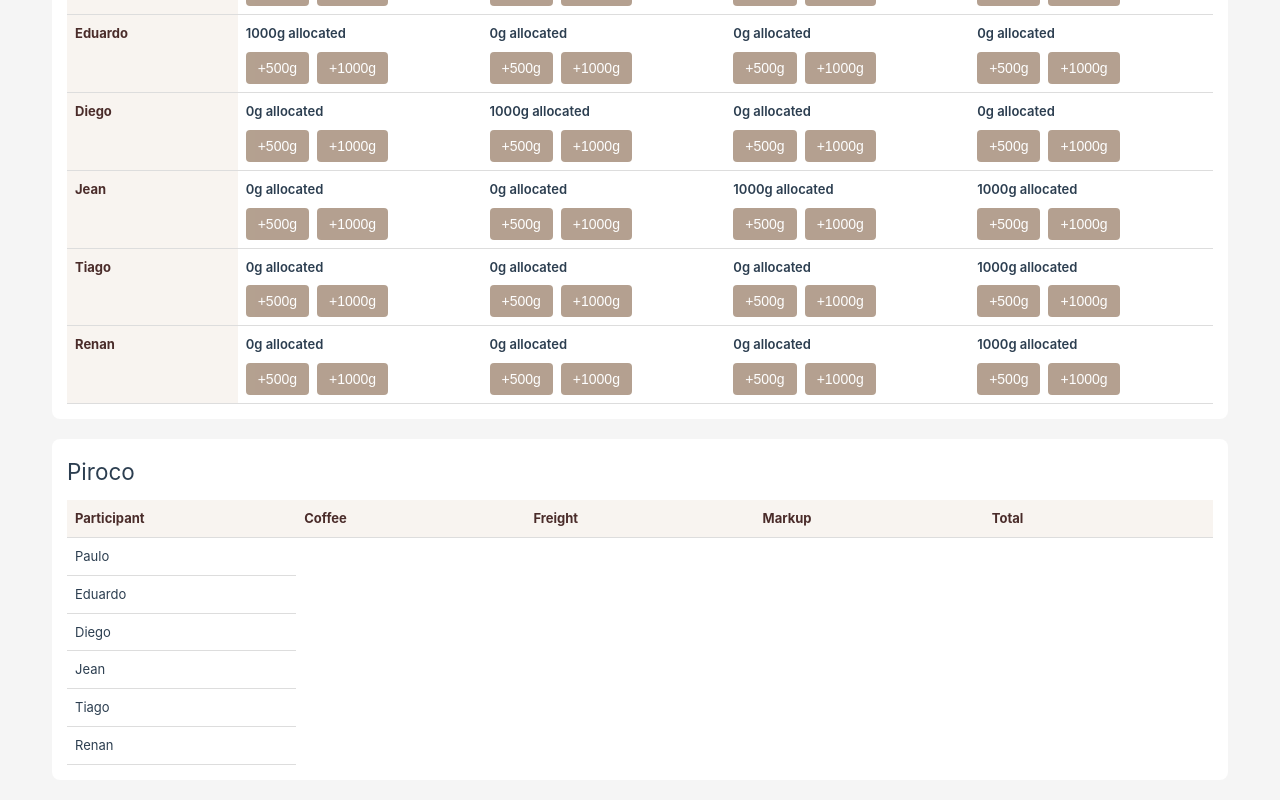
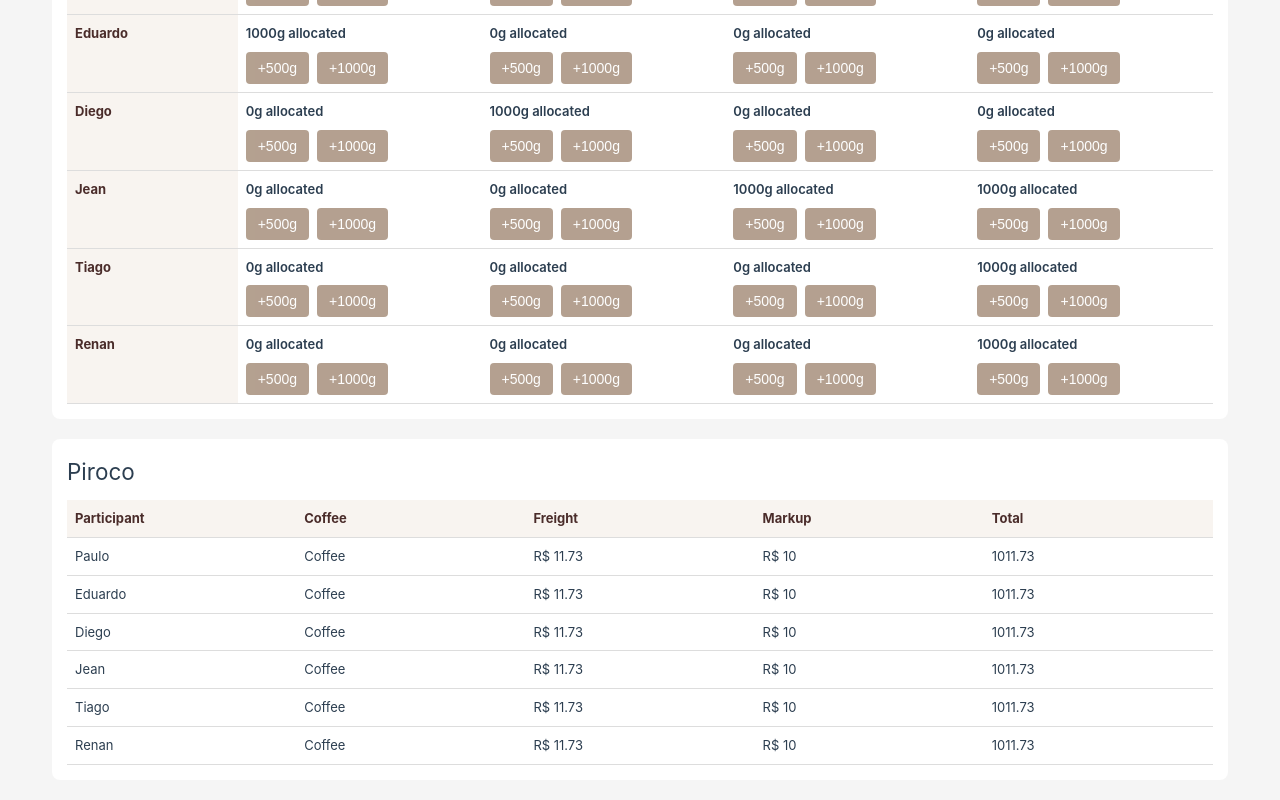
Before and after one commit to paulograbin/coffee, a Vue app: page /#/ in a window 1280 px wide. Shown: the part 2114-2914 px from the top of the page. Built offline with nearby package versions, Linux system fonts and the light colour scheme; the HTML template or start-up script is replaced by a standard one.

Commit message:
Declare a local value for value in shared storage

```diff
--- a/src/components/SettlementTable.vue
+++ b/src/components/SettlementTable.vue
@@ -1,7 +1,13 @@
 <script setup lang="ts">
 import { usePurchaseStore } from '@/stores/purchase-store.ts'
+import { ref } from 'vue'
 
 const purchaseStore = usePurchaseStore()
+
+const markupCost = ref<number>(purchaseStore.purchase?.markupCost ?? 0)
+const freightCost = ref<number>(purchaseStore.purchase?.freightCost ?? 0)
+
+const individualFreight = freightCost.value / purchaseStore.purchase.participants.length
 </script>
 
 <template>
@@ -28,6 +34,14 @@ const purchaseStore = usePurchaseStore()
             <td>
               <p>{{ participant.name }}</p>
             </td>
+            <td>Coffee</td>
+            <td>
+              <p>R$ {{ individualFreight.toFixed(2) }}</p>
+            </td>
+            <td>
+              <p>R$ {{ markupCost }}</p>
+            </td>
+            <td> {{ markupCost + individualFreight.toFixed(2) }}</td>
           </tr>
         </tbody>
       </table>
```
